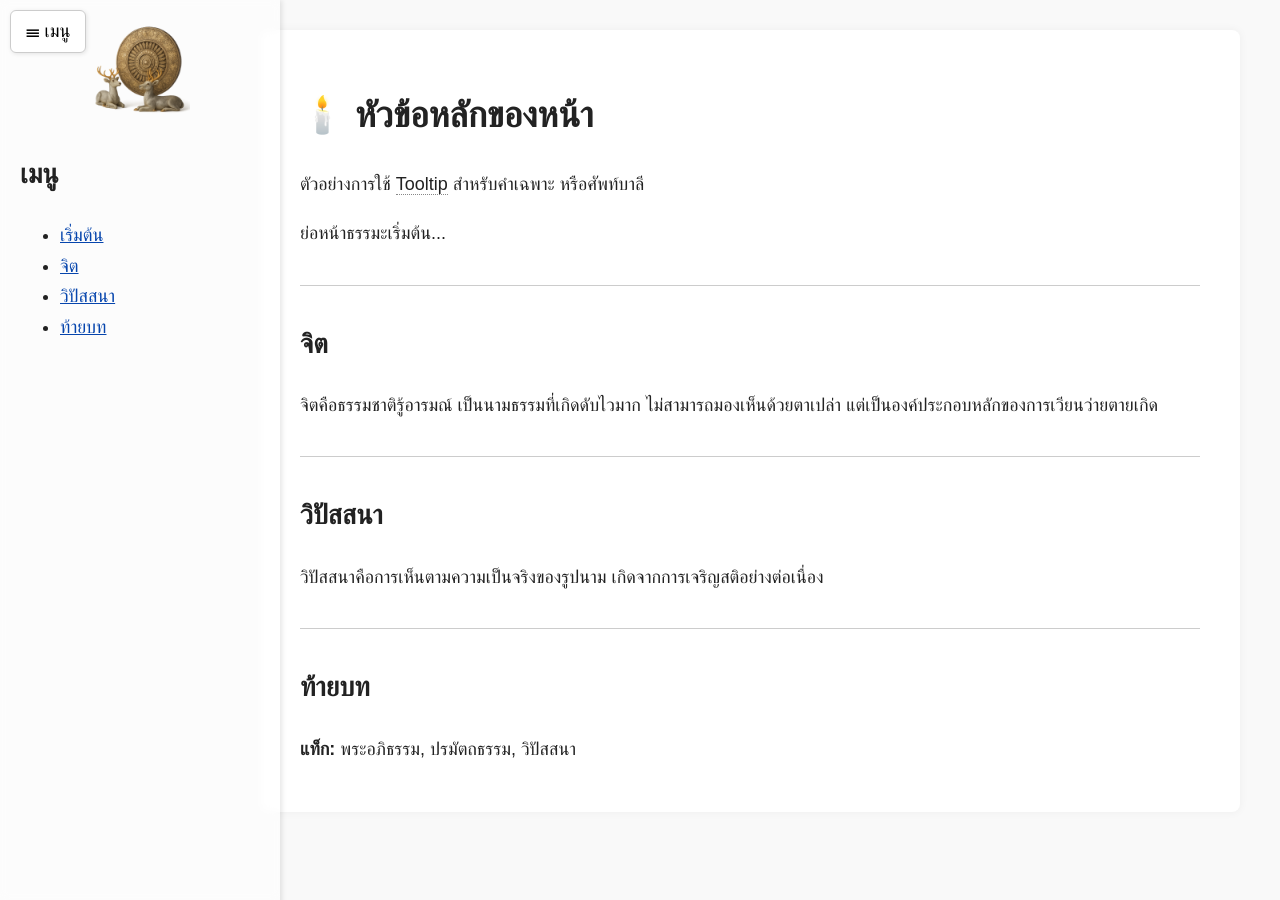
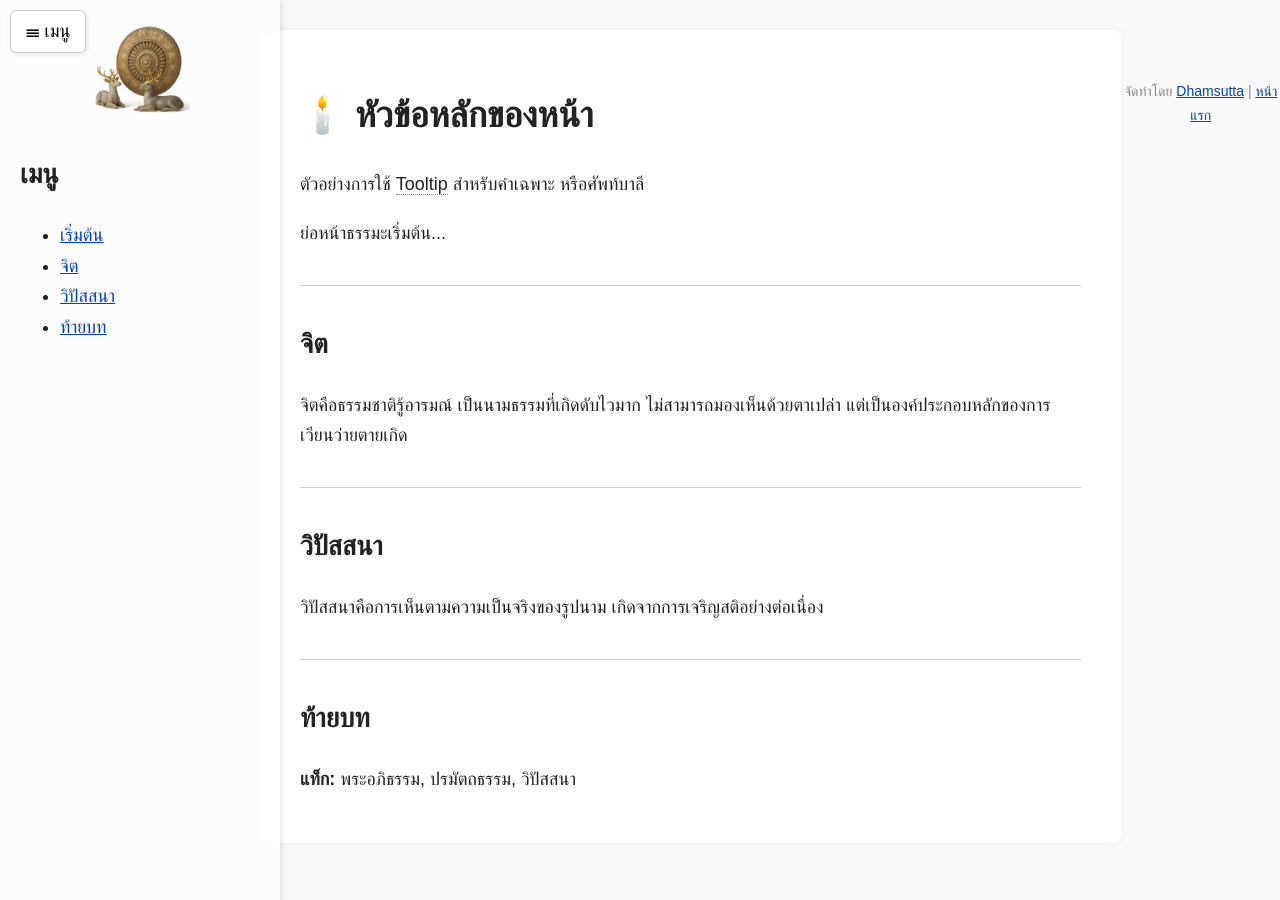
Before and after one commit to dhamsutta/tripitaka, a Jekyll site: the page default.html, which Jekyll copies as it is, in a window 1280 px wide. Built offline with Jekyll 4.4.1, drawn with Linux system fonts in a browser that asks for light colours; some web fonts are replaced; comment, search, counter and statistics services are not loaded.

Commit message:
Update default.html

```diff
--- a/default.html
+++ b/default.html
@@ -289,6 +289,15 @@
       window.scrollTo({ top: 0, behavior: 'smooth' });
     }
   </script>
+
+
+
+
+  <footer style="text-align:center; font-size:14px; color:#888; margin-top:60px; padding:20px 0;">
+  จัดทำโดย <a href="https://github.com/dhamsutta/tripitaka" target="_blank">Dhamsutta</a> |
+  <a href="/tripitaka/">หน้าแรก</a>
+</footer>
+
 </body>
 
 </html>
```
